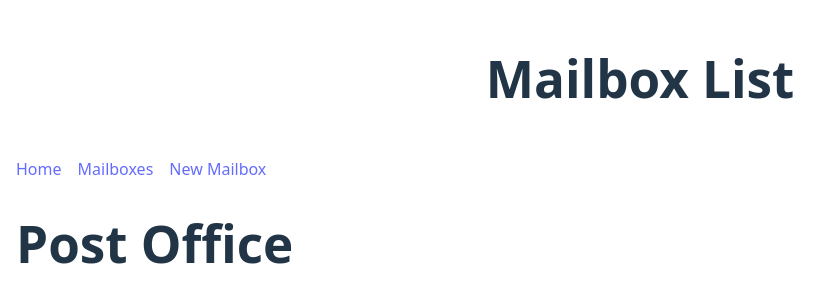
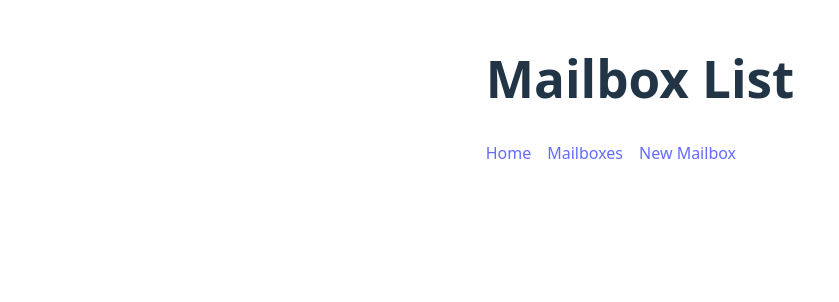
Before and after one commit to morgantstewart/react-router-dom-lab, a React (Vite) app: page / in a window 1280 px wide. Shown: the top 302 px of the page, without its empty margins (0-839 px from the left). Built offline with nearby package versions, Linux system fonts and the light colour scheme.

Commit message:
final fixes

```diff
--- a/index.html
+++ b/index.html
@@ -7,8 +7,9 @@
     <title>Mailbox List</title>
   </head>
   <body>
-    <h1>Mailbox List</h1>
+   <center> <h1>Mailbox List</h1>
     <div id="root"></div>
     <script type="module" src="/src/main.jsx"></script>
+    </center>
   </body>
 </html>
--- a/src/App.jsx
+++ b/src/App.jsx
@@ -26,7 +26,7 @@ const App = () => {
     <>
       <NavBar />
       <Routes>
-        <Route path="/" element={<main><h1>Post Office</h1></main>} />
+        <Route path="/" element={<main></main>} />
         <Route path="/mailboxes" element={<MailboxList mailboxes={mailboxes} />} />
         <Route path="/new-mailbox" element={<MailboxForm onSubmit={addBox} />} />
         <Route path="/mailboxes/:mailboxId" element={<MailboxDetails mailboxes={mailboxes} />} />
```
